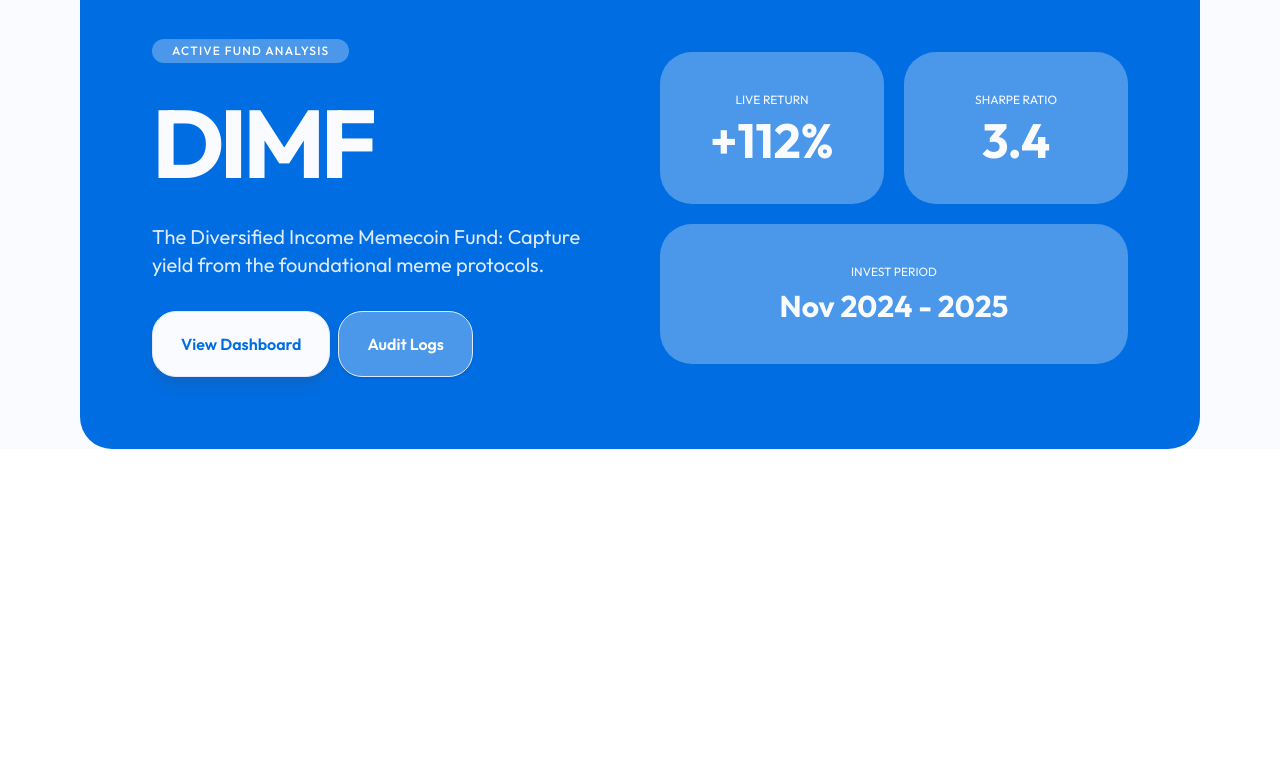
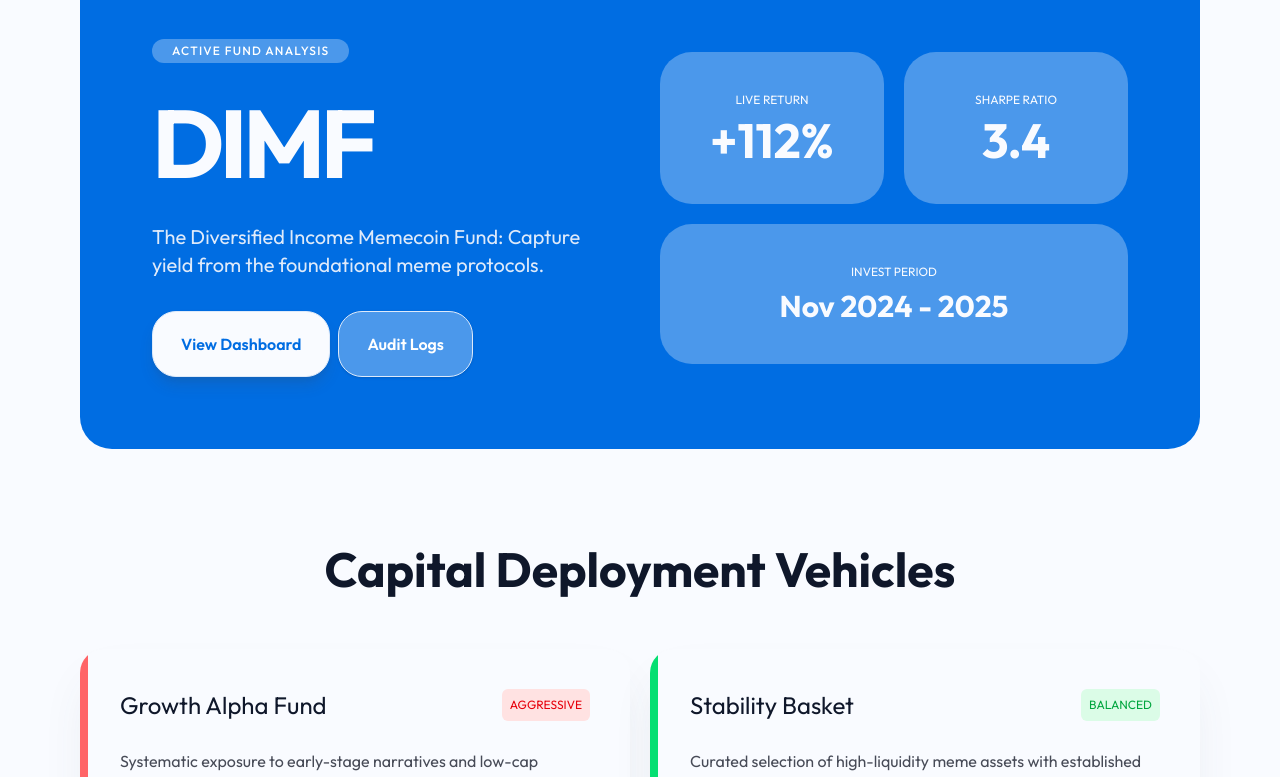
Before and after one commit to benchigozie/memestructures, a Next.js app: page / in a window 1280 px wide. Shown: the part 2016-2793 px from the top of the page. Before the commit the page ends 2465 px from the top, so only its background shows below. Built offline with nearby package versions, Linux system fonts and the light colour scheme.

Commit message:
feat: add capital vehicles component and render in home page.

```diff
--- a/src/app/page.tsx
+++ b/src/app/page.tsx
@@ -1,3 +1,4 @@
+import CapitalVehicles from "@/components/CapitalVehicles";
 import Header from "@/components/Header";
 import Hero from "@/components/Hero";
 import Results from "@/components/Results";
@@ -11,6 +12,7 @@ export default function Home() {
         <Hero />
         <Results />
         <YieldStrategy />
+        <CapitalVehicles />
       </main>
     </div>
   );
--- /dev/null
+++ b/src/components/CapitalVehicles.tsx
@@ -0,0 +1,55 @@
+import Image from "next/image"
+
+function CapitalVehicles() {
+    return (
+        <section className='bg-my-white mt-16 md:mt-24' >
+            <div className='max-w-6xl mx-auto px-4'>
+                <h2 className='text-3xl md:text-5xl text-my-deep-blue font-bold mt-1 md:mt-5 text-center'>Capital Deployment Vehicles</h2>
+                <div className='mt-14'>
+                    <div className="grid grid-cols-1 gap-5 md:grid-cols-2">
+                        <div
+                            className='overflow-clip group bg-my-white shadow-my-gray/10 hover:shadow-my-gray/30 hover:cursor-pointer shadow-2xl rounded-3xl p-10 transition-all duration-300 flex flex-col gap-7 justify-center relative'
+                        >
+                            <div className="flex justify-between">
+                                <h3 className="text-my-deep-blue text-xl md:text-2xl">Growth Alpha Fund</h3>
+                                <div className="py-1 px-2 bg-red-100 rounded-md flex items-center">
+                                    <p className="text-xs text-red-600">AGGRESSIVE</p>
+                                </div>
+                            </div>
+                            <p>Systematic exposure to early-stage narratives and low-cap momentum leaders. Best for capital expansion.</p>
+                            <div className="flex justify-between">
+                                <p className="text-xs text-my-gray/70">TARGET: 40% ROI</p>
+                                <div className="py-1 px-2 flex items-end">
+                                    <p className="text-my-blue">Request Prospectus</p>
+                                    <Image src="/images/rightarrow.png" alt="" width={15} height={15} className="ml-3" />
+                                </div>
+                            </div>
+                            <div className="w-2 h-full bg-red-400 absolute left-0"></div>
+                        </div>
+                        <div
+                            className='overflow-clip group bg-my-white shadow-my-gray/10 hover:shadow-my-gray/30 hover:cursor-pointer shadow-2xl rounded-3xl p-10 transition-all duration-300 flex flex-col gap-7 justify-center relative'
+                        >
+                            <div className="flex justify-between">
+                                <h3 className="text-my-deep-blue text-xl md:text-2xl">Stability Basket</h3>
+                                <div className="py-1 px-2 bg-green-100 rounded-md flex items-center">
+                                    <p className="text-xs text-green-600">BALANCED</p>
+                                </div>
+                            </div>
+                            <p>Curated selection of high-liquidity meme assets with established market-making support.</p>
+                            <div className="flex justify-between">
+                                <p className="text-xs text-my-gray/70">TARGET:  22% ROI</p>
+                                <div className="py-1 px-2 flex items-end">
+                                    <p className="text-my-blue">Request Prospectus</p>
+                                    <Image src="/images/rightarrow.png" alt="" width={15} height={15} className="ml-3" />
+                                </div>
+                            </div>
+                            <div className="w-2 h-full bg-green-400 absolute left-0"></div>
+                        </div>
+                    </div>
+                </div>
+            </div>
+        </section>
+    )
+}
+
+export default CapitalVehicles
--- a/src/components/YieldStrategy.tsx
+++ b/src/components/YieldStrategy.tsx
@@ -41,31 +41,31 @@ function YieldStrategy() {
                         })
                     }
                 </div>
-                <div className="p-18 bg-my-blue rounded-4xl mt-14  md:mt-28 grid grid-cols-1 md:grid-cols-2 gap-10">
+                <div className="p-8 md:p-12 lg:p-18 bg-my-blue rounded-4xl mt-14  md:mt-28 grid grid-cols-1 md:grid-cols-2 gap-10">
                     <div className="flex flex-col gap-8 justify-center">
                         <div className="bg-my-white/30 px-5 py-1 rounded-full w-max">
                             <p className="text-white text-xs font-medium tracking-widest">ACTIVE FUND ANALYSIS</p>
                         </div>
                         <p className="text-my-white font-bold text-8xl tracking-tighter">DIMF</p>
                         <p className="text-my-blue-white text-xl">The Diversified Income Memecoin Fund: Capture yield from the foundational meme protocols.</p>
-                        <div className="flex gap-2">
-                            <Button buttonText="View Dashboard" btnType="secondary" className="w-max shadow-lg shadow-my-gray/20" bgColour="bg-my-white" colour="text-my-blue" />
-                            <Button buttonText="Audit Logs" btnType="secondary" className="w-max shadow-sm" bgColour="bg-my-white/30" colour="text-my-pure-white" />
+                        <div className="flex flex-col md:flex-row gap-2">
+                            <Button buttonText="View Dashboard" btnType="secondary" className="w-full md:w-max shadow-lg shadow-my-gray/20" bgColour="bg-my-white" colour="text-my-blue" />
+                            <Button buttonText="Audit Logs" btnType="secondary" className="w-full md:w-max shadow-sm" bgColour="bg-my-white/30" colour="text-my-pure-white" />
                         </div>
                     </div>
                     <div className="flex flex-col justify-center">
-                        <div className="grid grid-cols-2 gap-5">
+                        <div className="grid grid-cols-2 gap-3 md:gap-5">
                             <div className="bg-my-white/30 p-10 rounded-4xl gap-2 flex flex-col items-center justify-center text-my-white">
                                 <p className="text-xs">LIVE RETURN</p>
-                                <p className="font-bold text-4xl md:text-5xl">+112%</p>
+                                <p className="font-bold text-3xl lg:text-5xl">+112%</p>
                             </div>
                             <div className="bg-my-white/30 p-10 rounded-4xl gap-2 flex flex-col items-center justify-center text-my-white">
                                 <p className="text-xs">SHARPE RATIO</p>
-                                <p className="font-bold text-4xl md:text-5xl">3.4</p>
+                                <p className="font-bold text-3xl lg:text-5xl">3.4</p>
                             </div>
                             <div className="bg-my-white/30 p-10 col-span-2 rounded-4xl gap-2 flex flex-col items-center justify-center text-my-white">
                                 <p className="text-xs">INVEST PERIOD</p>
-                                <p className="font-bold text-2xl md:text-3xl">Nov 2024 - 2025</p>
+                                <p className="font-bold text-2xl lg:text-3xl">Nov 2024 - 2025</p>
                             </div>
                         </div>
                     </div>
```
Also changed, not shown: public/images/rightarrow.png (added).
